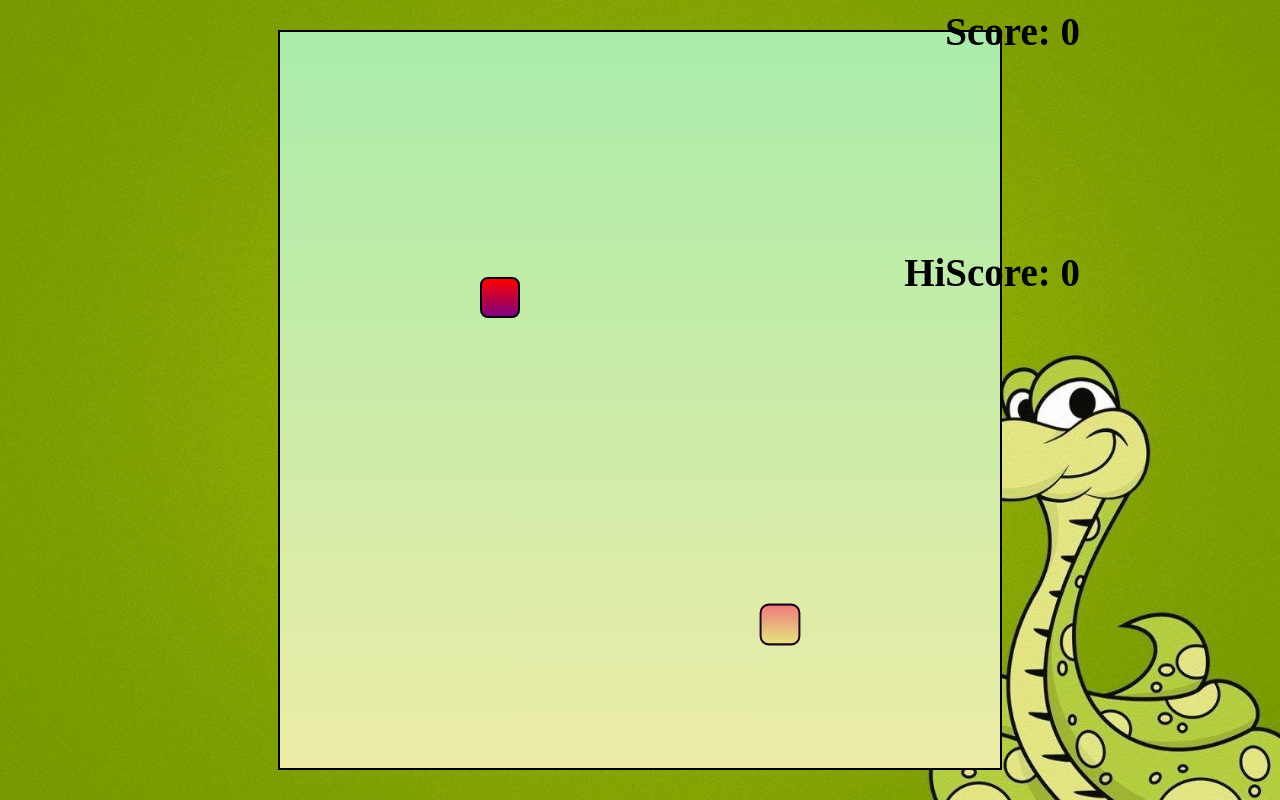
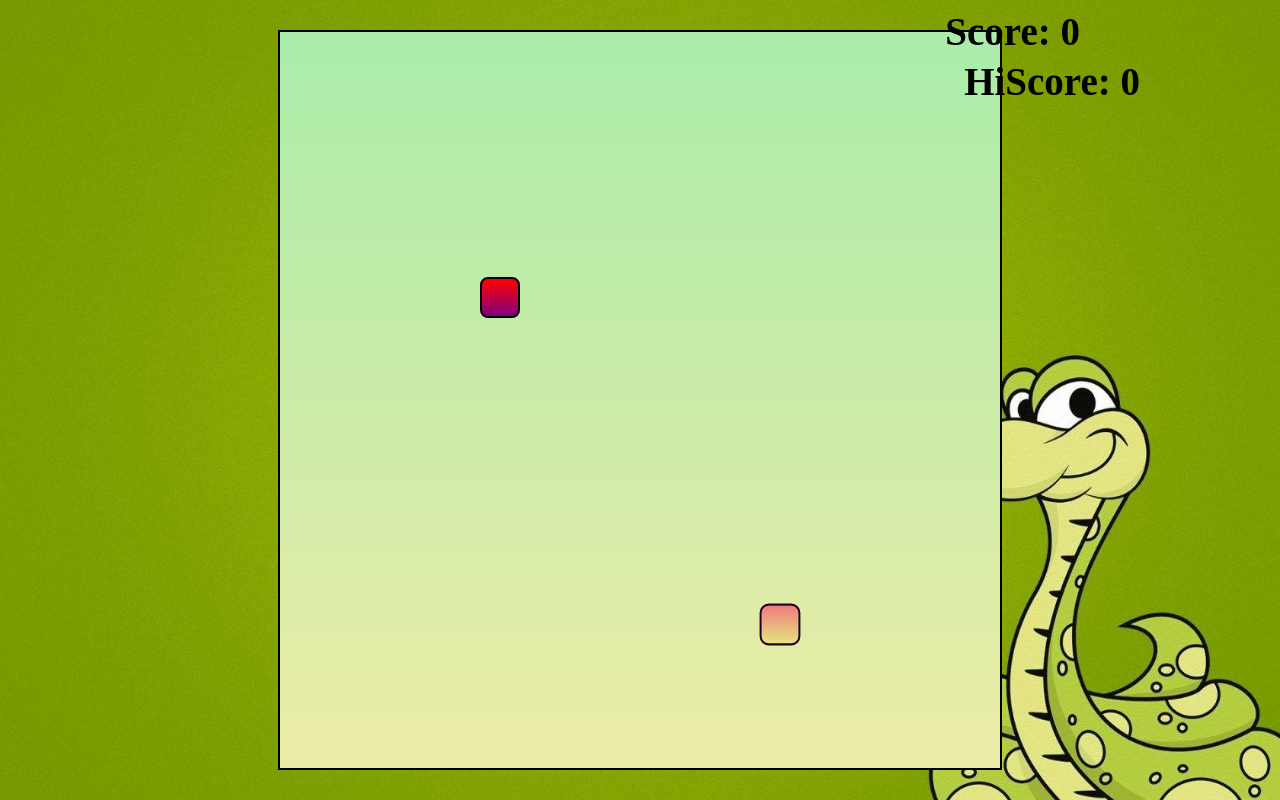
Before and after one commit to pandeydhruv2001/Snake-Game, a plain HTML site: page index.html in a window 1280 px wide. Drawn offline with Linux system fonts and the light colour scheme; a web font is replaced by a local one.

Commit message:
Update styles.css

```diff
--- a/styles.css
+++ b/styles.css
@@ -25,13 +25,12 @@
 
 #highscorebox{
     position: absolute;
-    top: 250px;
-    right: 200px;
+    top: 59px;
+    right: 140px;
     font-size: 39px;
     font-weight: bold;
     font-family: 'New Tegomin', serif;
 }
-
 #board{
     background: linear-gradient(rgb(170, 236, 170), rgb(236, 236, 167));
     width: 90vmin;
```
